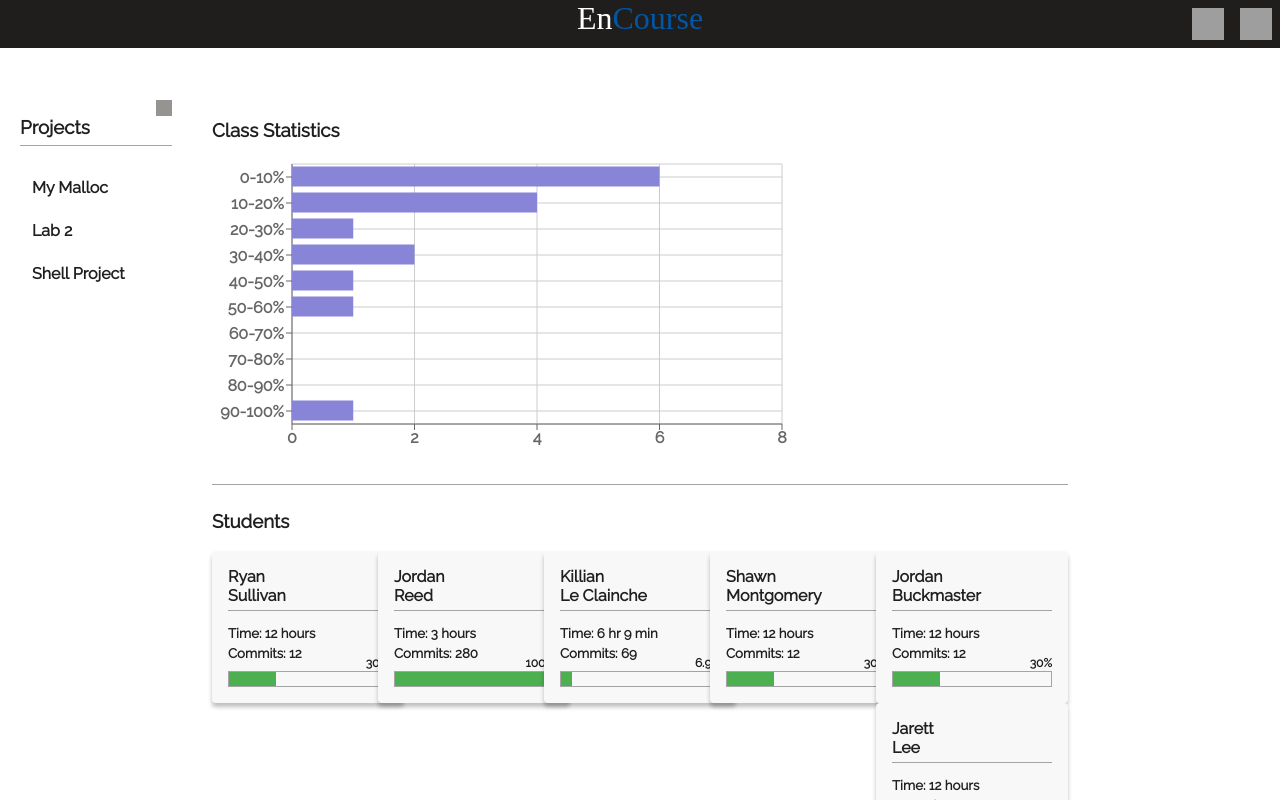
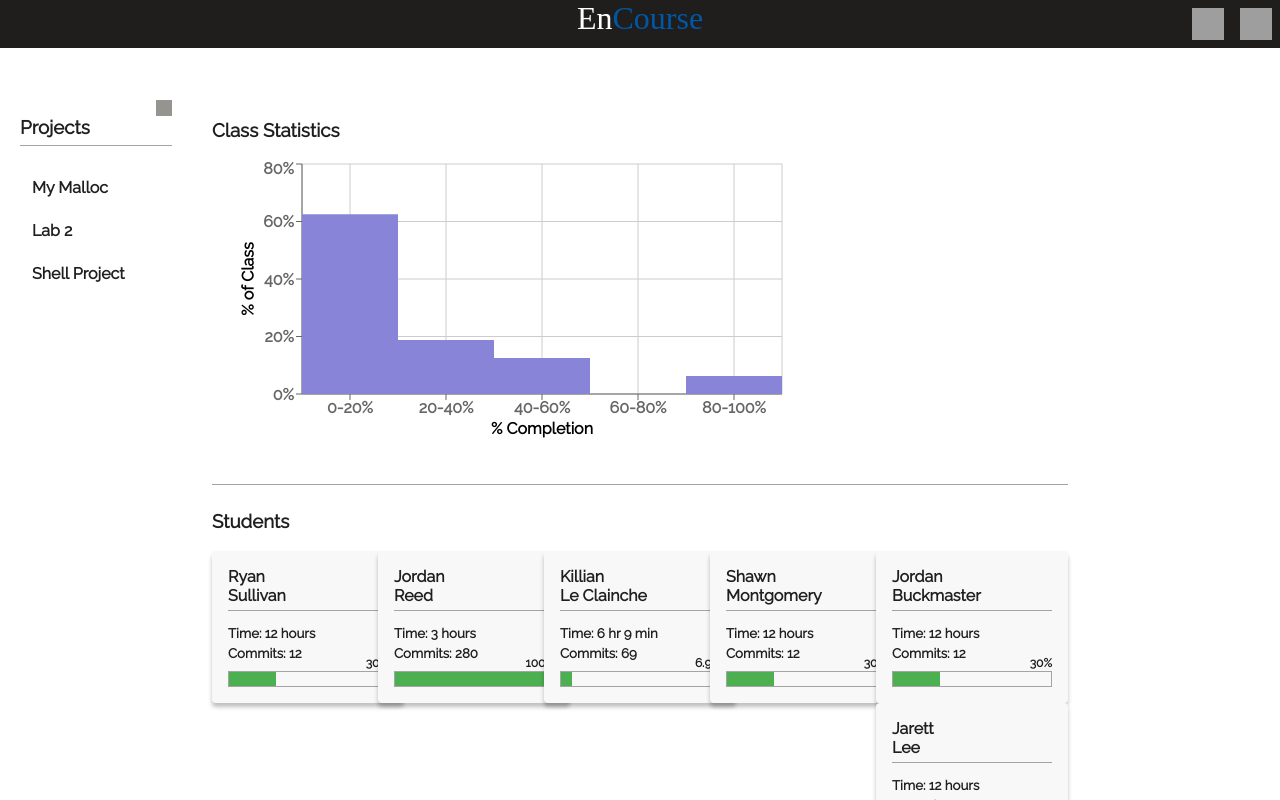
Before and after one commit to Maxattax97/encourse, a React (Create React App) app in the folder client/: page /course in a window 1280 px wide. Built offline with nearby package versions, Linux system fonts and the light colour scheme; grey boxes are pictures that could not be loaded; a web font is replaced by a local one.

Commit message:
Update progress histogram
Add property passing
View class by percentage instead of by count
Add labels to axes

```diff
--- a/client/src/components/charts/ClassProgressHistogram.js
+++ b/client/src/components/charts/ClassProgressHistogram.js
@@ -1,5 +1,5 @@
 import React, { Component } from 'react';
-import { ComposedChart, Bar, XAxis, YAxis, CartesianGrid, Tooltip, Legend } from 'recharts';
+import { ComposedChart, Bar, XAxis, YAxis, CartesianGrid, Tooltip, Legend, Label } from 'recharts';
 
 const students = [
     {name: 'Student A', progress: 50},
@@ -20,13 +20,13 @@ const students = [
     {name: 'Student P', progress: 0},
 ];
 
-const data = [];
+const defaultData = [];
 
-const binCount = 10;
+const binCount = 5;
 const binSize = 100 / binCount;
 
 for (let i = 0; i < binCount; i++) {
-    data[i] = {
+    defaultData[i] = {
         progressBin: `${parseInt(i * binSize)}-${parseInt((i + 1) * binSize)}%`,
         count: 0,
     }
@@ -34,18 +34,59 @@ for (let i = 0; i < binCount; i++) {
 
 for (let student of students) {
     const progressBin = Math.min(parseInt(student.progress / binSize), binCount-1);
-    data[progressBin].count += 1;
+    defaultData[progressBin].count += 1;
 }
+
+for (let i = 0; i < binCount; i++) {
+    defaultData[i].percent = defaultData[i].count / students.length;
+}
+
+const toPercent = (decimal, fixed = 0) => {
+    return `${(decimal * 100).toFixed(fixed)}%`;
+};
+
+const AxisLabel = ({ axisType, x, y, width, height, stroke, children }) => {
+    const isVert = axisType === 'yAxis';
+    const cx = isVert ? x : x + (width / 2);
+    const cy = isVert ? (height / 2) + y : y + height + 10;
+    const rot = isVert ? `270 ${cx} ${cy}` : 0;
+    return (
+        <text x={cx} y={cy} transform={`rotate(${rot})`} textAnchor="middle" stroke={stroke}>
+            {children}
+        </text>
+    );
+};
 
 class ClassProgressHistogram extends Component {
     render() {
+        const {
+            width = 600,
+            height = 300,
+            data = defaultData
+        } = this.props;
+
         return (
-            <div className="chart-container">
-                <ComposedChart layout="vertical" width={600} height={300} data={data} margin={{top: 5, right: 30, left: 20, bottom: 5}}>
+            <div classname="chart-container">
+                <ComposedChart
+                    width={width}
+                    height={height}
+                    data={data}
+                    margin={{top: 5, right: 30, left: 30, bottom: 35}}
+                    barCategoryGap={0}
+                >
                     <CartesianGrid/>
-                    <XAxis type="number"/>
-                    <YAxis dataKey="progressBin" type="category"/>
-                    <Bar dataKey="count" fill="#8884d8"/>
+                    <XAxis dataKey="progressBin" type="category">
+                        <Label offset={-10} position="insideBottom">
+                            % Completion
+                        </Label>
+                    </XAxis>
+                    <YAxis tickFormatter={toPercent}>
+                        <Label angle={-90} position='insideLeft' style={{ textAnchor: 'middle' }}>
+                            % of Class
+                        </Label>
+                    </YAxis>
+                    <Tooltip/>
+                    <Bar dataKey="percent" fill="#8884d8"/>
                 </ComposedChart>
             </div>
         );
```
